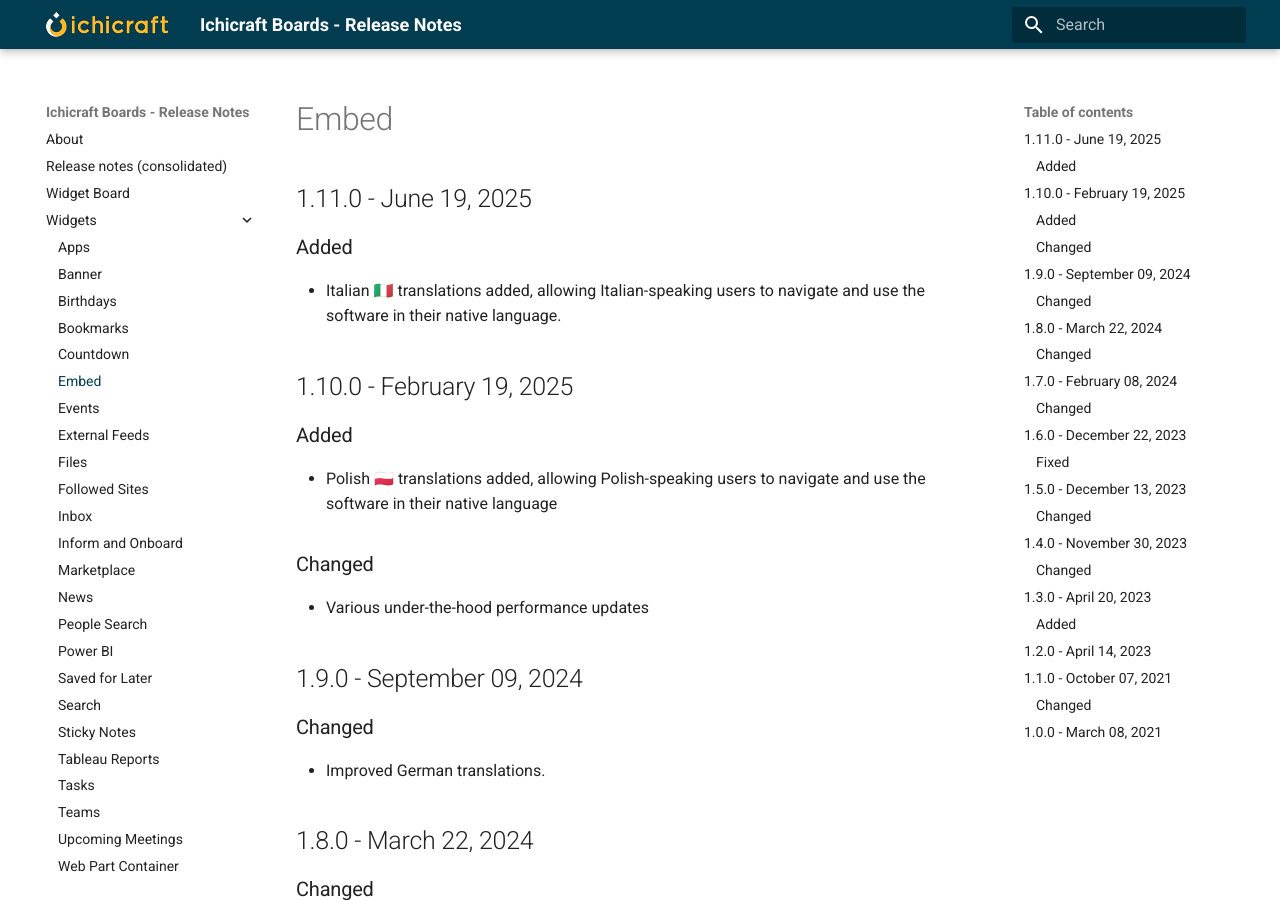
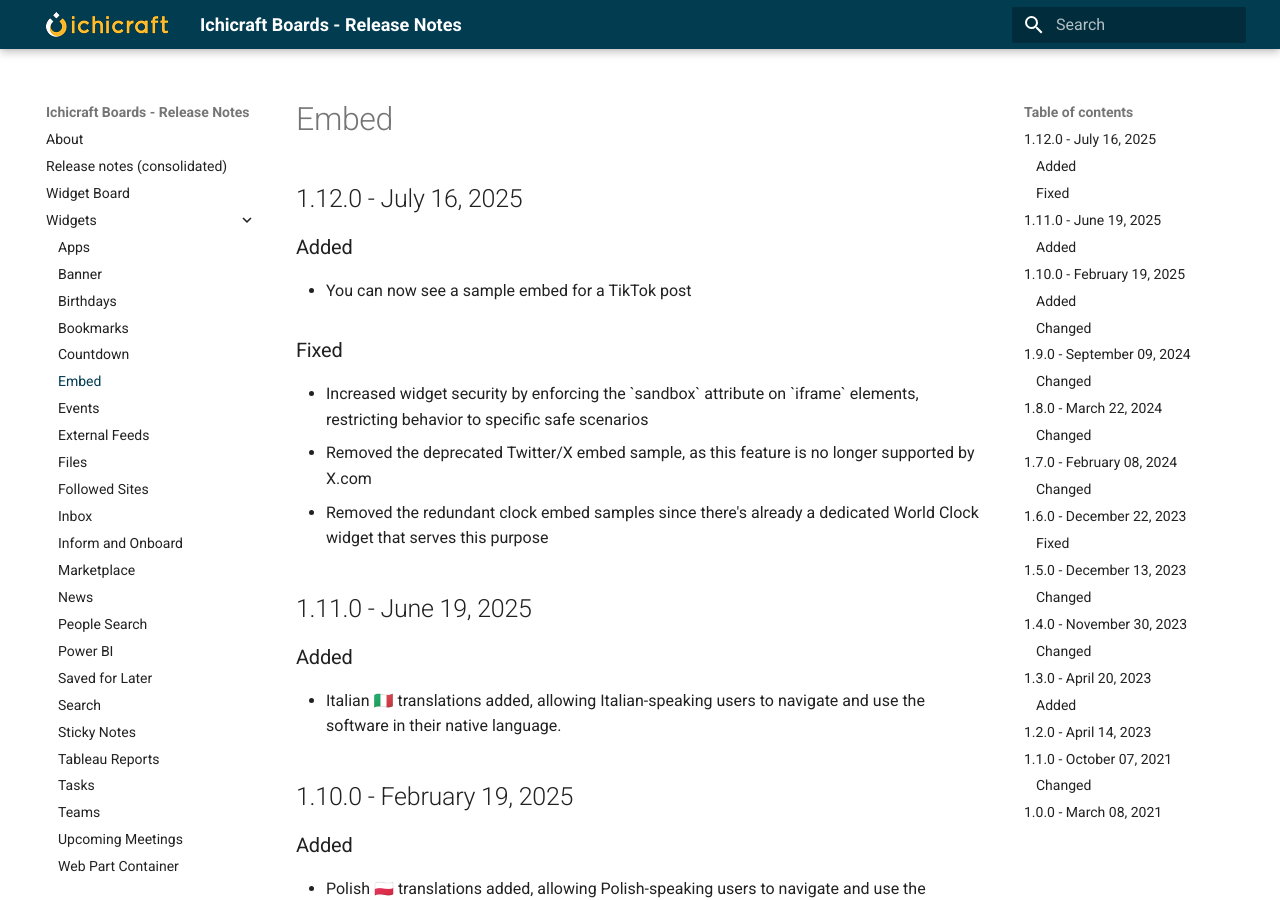
Before and after one commit to ichicraft/widgets-docs, an MkDocs documentation site: the page built from docs/Widgets/Embed.md, in a window 1280 px wide and 900 px high. Built offline with MkDocs 1.6.1 and Material for MkDocs 9.7.7, drawn with Linux system fonts in a browser that asks for light colours.

```diff
--- a/docs/Widgets/Embed.md
+++ b/docs/Widgets/Embed.md
@@ -1,3 +1,13 @@
+## 1.12.0 - July 16, 2025
+
+### Added
+- You can now see a sample embed for a TikTok post
+
+### Fixed
+- Increased widget security by enforcing the &#x60;sandbox&#x60; attribute on &#x60;iframe&#x60; elements, restricting behavior to specific safe scenarios
+- Removed the deprecated Twitter/X embed sample, as this feature is no longer supported by X.com
+- Removed the redundant clock embed samples since there&#x27;s already a dedicated World Clock widget that serves this purpose
+
 ## 1.11.0 - June 19, 2025
 
 ### Added
```
Also changed, not shown: docs/Release-notes-(consolidated).md (+10 -0 lines).
